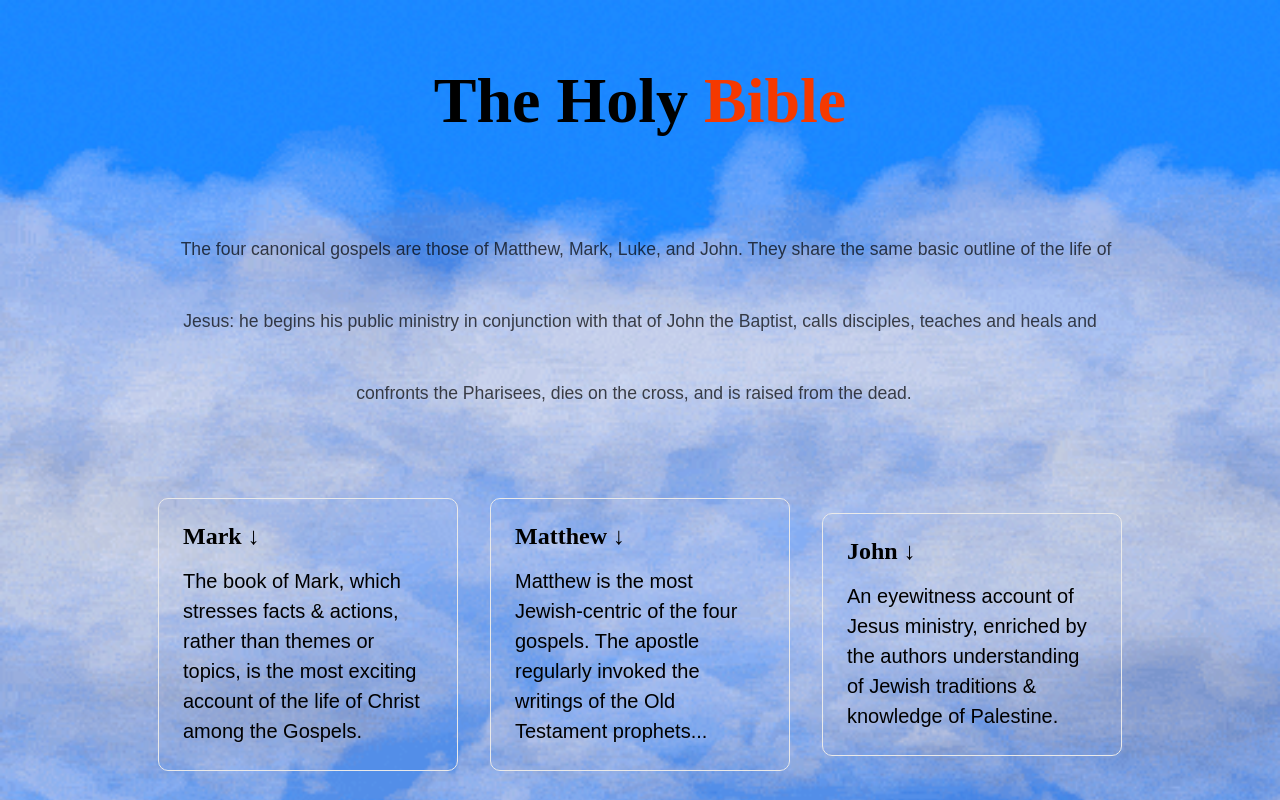
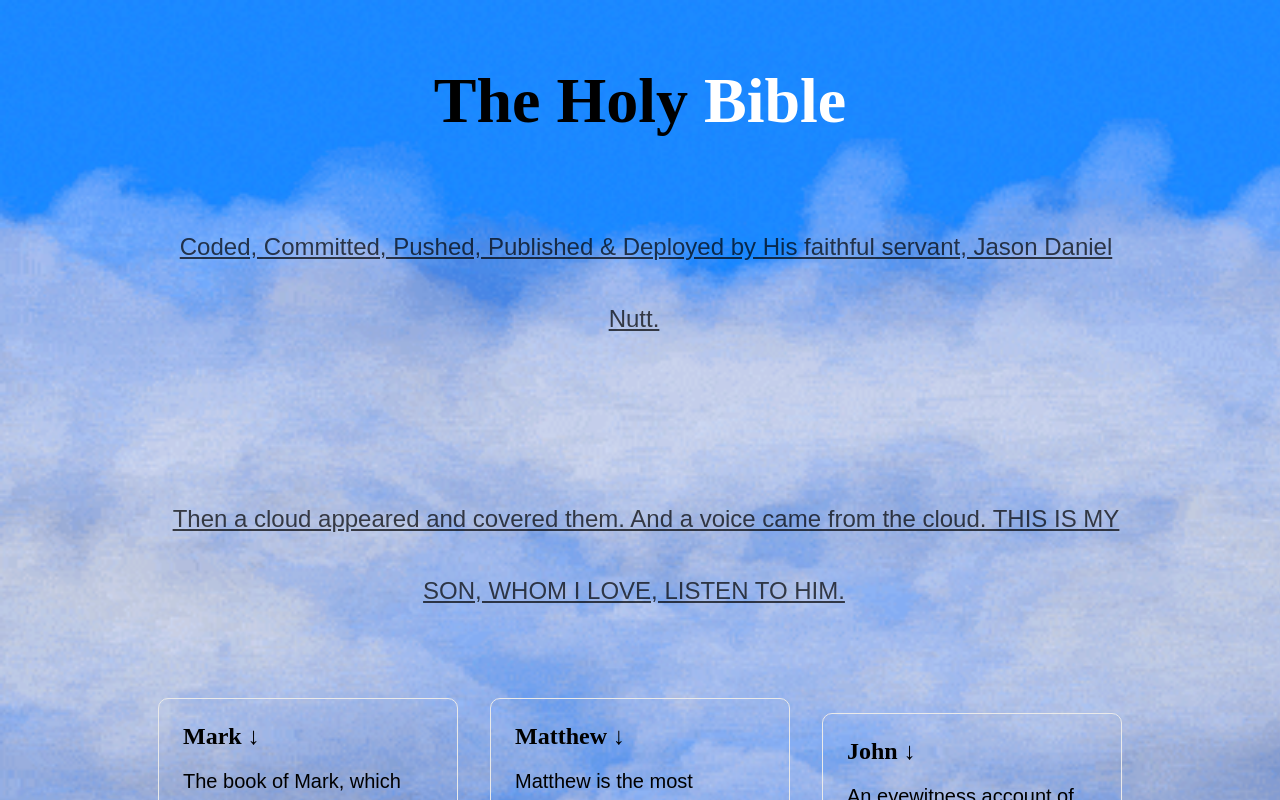
Before and after one commit to jnutt367/the-holy-bible, a Next.js app: page / in a window 1280 px wide. Shown: the top 800 px of the page. Built offline with nearby package versions, Linux system fonts and the light colour scheme.

Commit message:
commit for all black intro

```diff
--- a/pages/index.js
+++ b/pages/index.js
@@ -15,9 +15,13 @@ export default function Home() {
         <h1 className={styles.title}>
           The Holy  <a href="https://en.wikipedia.org/wiki/Bible">Bible</a>
         </h1>
-
         <p className={styles.description}>
-        <code className={styles.code}>The four canonical gospels are those of Matthew, Mark, Luke, and John. They share the same basic outline of the life of Jesus: he begins his public ministry in conjunction with that of John the Baptist, calls disciples, teaches and heals and confronts the Pharisees, dies on the cross, and is raised from the dead.</code>
+        <code className={styles.code}>
+          Coded, Committed, Pushed, Published & Deployed by His faithful servant, Jason Daniel Nutt.
+        </code>
+        </p>
+        <p className={styles.description}>
+        <code className={styles.code}>Then a cloud appeared and covered them. And a voice came from the cloud. THIS IS MY SON, WHOM I LOVE, LISTEN TO HIM. </code>
         </p>
 
         <div className={styles.grid}>
--- a/styles/Home.module.css
+++ b/styles/Home.module.css
@@ -32,7 +32,7 @@
 }
 
 .title a {
-    color: hsl(14, 100%, 48%);
+    color: white;
     text-decoration: none;
 }
 
@@ -55,6 +55,7 @@
 }
 
 .description {
+    color: white;
     margin: 4rem 0;
     line-height: 1.5;
     font-size: 3rem;
@@ -66,7 +67,9 @@
     opacity: 0.7;
     border-radius: 5px;
     padding: 0.75rem;
-    font-size: 1.1rem;
+    color: black;
+    font-size: x-large;
+    text-decoration: underline;
     font-family: fantasy;
 }
 
@@ -132,7 +135,8 @@
         background-repeat: repeat;
     }
     .code {
-        color: red;
+        color: black;
+        font-size: x-large;
         text-decoration: underline;
     }
 }
```
